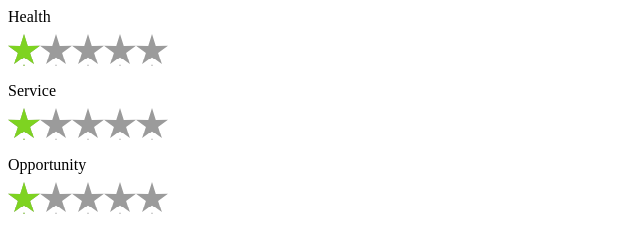
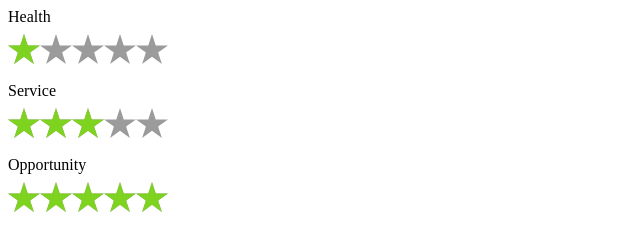
Before and after one commit to IlhomYuldoshev/checkboxes, a plain HTML site: page stars.html in a window 1280 px wide. Shown: the whole page, without its empty margins (0-640 px from the left). Drawn offline with Linux system fonts and the light colour scheme.

Commit message:
rating star finish

```diff
--- a/star.css
+++ b/star.css
@@ -1,26 +1,45 @@
-.rating{
+.rating {
   margin: 0 0 1em 0;
   padding: 0;
   border: none;
 }
 
-.rating__caption{
-	margin-bottom:  0.5em;
+.rating__caption {
+  margin-bottom: 0.5em;
   padding: 0;
 }
 
 /*group*/
-.rating__group{
+.rating__group {
   position: relative;
   width: 10em;
   height: 2em;
   background-image: url(./images/off.svg);
-	background-size: 2em auto;
+  background-size: 2em 1.9em;
+  background-repeat: repeat-x;
 }
 
+/* input */
+.rating__input {
+  position: absolute;
+  width: 1px;
+  height: 1px;
+  overflow: hidden;
+  clip: rect(0 0 0 0);
+}
+
+.rating__input:focus ~ .rating__focus {
+  position: absolute;
+  left: -0.2em;
+  right: -0.2em;
+  top: -0.2em;
+  bottom: -0.2em;
+
+  outline: solid 0.2em #4a90e2;
+}
 /*Star*/
 
-.rating__star{
+.rating__star {
   position: absolute;
   top: 0;
   left: 0;
@@ -32,38 +51,44 @@
 
   margin: 0;
   font-size: inherit;
-	background-size: 2em auto;
+  background-size: 2em 1.9em;
+  background-repeat: repeat-x;
 }
 
-.rating__star:focus{
+.rating__star:focus {
   outline: none;
 }
 
-.rating__star:checked{
+.rating__input:checked + .rating__star,
+.rating__star:hover {
   background-image: url(./images/on.svg);
 }
 
-.rating__star:nth-of-type(1){
+.rating__star:hover ~ .rating__star {
+  background-image: url(./images/off.svg);
+}
+
+.rating__star:nth-of-type(1) {
   z-index: 5;
   width: 2em;
 }
 
-.rating__star:nth-of-type(2){
+.rating__star:nth-of-type(2) {
   z-index: 4;
   width: 4em;
 }
 
-.rating__star:nth-of-type(3){
+.rating__star:nth-of-type(3) {
   z-index: 3;
   width: 6em;
 }
 
-.rating__star:nth-of-type(4){
+.rating__star:nth-of-type(4) {
   z-index: 2;
   width: 8em;
 }
 
-.rating__star:nth-of-type(5){
+.rating__star:nth-of-type(5) {
   z-index: 1;
   width: 10em;
 }
--- a/stars.html
+++ b/stars.html
@@ -12,33 +12,67 @@
   <fieldset class="rating">
     <legend class="rating__caption">Health</legend>
     <div class="rating__group">
-      <input class="rating__star" type="radio" name="health" value="1" aria-label="daxshat" checked>
-      <input class="rating__star" type="radio" name="health" value="2" aria-label="yomonmas">
-      <input class="rating__star" type="radio" name="health" value="3" aria-label="qoniqarli">
-      <input class="rating__star" type="radio" name="health" value="4" aria-label="yaxshi">
-      <input class="rating__star" type="radio" name="health" value="5" aria-label="alo">
+      <input class="rating__input" type="radio" name="health" id="health-1" value="1" checked>
+      <label class="rating__star" for="health-1" aria-label="daxshat"></label>
+
+      <input class="rating__input" type="radio" name="health" id="health-2" value="2">
+      <label class="rating__star" for="health-2" aria-label="yomonmas"></label>
+
+      <input class="rating__input" type="radio" name="health" id="health-3" value="3">
+      <label class="rating__star" for="health-3" aria-label="qoniqarli"></label>
+
+      <input class="rating__input" type="radio" name="health" id="health-4" value="4">
+      <label class="rating__star" for="health-4" aria-label="yaxshi"></label>
+
+      <input class="rating__input" type="radio" name="health" id="health-5" value="5">
+      <label class="rating__star" for="health-5" aria-label="alo"></label>
+
+      <div class="rating__focus"></div>
     </div>
   </fieldset>
 
   <fieldset class="rating">
     <legend class="rating__caption">Service</legend>
     <div class="rating__group">
-      <input class="rating__star" type="radio" name="service" value="1" aria-label="daxshat" checked>
-      <input class="rating__star" type="radio" name="service" value="2" aria-label="yomonmas">
-      <input class="rating__star" type="radio" name="service" value="3" aria-label="qoniqarli">
-      <input class="rating__star" type="radio" name="service" value="4" aria-label="yaxshi">
-      <input class="rating__star" type="radio" name="service" value="5" aria-label="alo">
+      <input class="rating__input" type="radio" name="service" id="service-1" value="1">
+      <label class="rating__star" for="service-1" aria-label="daxshat"></label>
+
+      <input class="rating__input" type="radio" name="service" id="service-2" value="2">
+      <label class="rating__star" for="service-2" aria-label="yomonmas"></label>
+
+      <input class="rating__input" type="radio" name="service" id="service-3" value="3" checked>
+      <label class="rating__star" for="service-3" aria-label="qoniqarli"></label>
+
+      <input class="rating__input" type="radio" name="service" id="service-4" value="4">
+      <label class="rating__star" for="service-4" aria-label="yaxshi"></label>
+
+      <input class="rating__input" type="radio" name="service" id="service-5" value="5">
+      <label class="rating__star" for="service-5" aria-label="alo"></label>
+
+      <div class="rating__foinput></div>
+      <label class="r idl class="-0rating__star" for=""></label>
     </div>
   </fieldset>
 
   <fieldset class="rating">
     <legend class="rating__caption">Opportunity</legend>
     <div class="rating__group">
-      <input class="rating__star" type="radio" name="opportunity" value="1" aria-label="daxshat" checked>
-      <input class="rating__star" type="radio" name="opportunity" value="2" aria-label="yomonmas">
-      <input class="rating__star" type="radio" name="opportunity" value="3" aria-label="qoniqarli">
-      <input class="rating__star" type="radio" name="opportunity" value="4" aria-label="yaxshi">
-      <input class="rating__star" type="radio" name="opportunity" value="5" aria-label="alo">
+      <input class="rating__input" type="radio" name="opportunity" id="opportunity-1" value="1">
+      <label class="rating__star" for="opportunity-1" aria-label="daxshat"></label>
+
+      <input class="rating__input" type="radio" name="opportunity" id="opportunity-2" value="2">
+      <label class="rating__star" for="opportunity-2" aria-label="yomonmas"></label>
+
+      <input class="rating__input" type="radio" name="opportunity" id="opportunity-3" value="3">
+      <label class="rating__star" for="opportunity-3" aria-label="qoniqarli"></label>
+
+      <input class="rating__input" type="radio" name="opportunity" id="opportunity-4" value="4">
+      <label class="rating__star" for="opportunity-4" aria-label="yaxshi"></label>
+
+      <input class="rating__input" type="radio" name="opportunity" id="opportunity-5" value="5" checked>
+      <label class="rating__star" for="opportunity-5" aria-label="alo"></label>
+
+      <div class="rating__focus"></div>
     </div>
   </fieldset>
 
```
Lines whose indentation alone changed are shown as unchanged.
